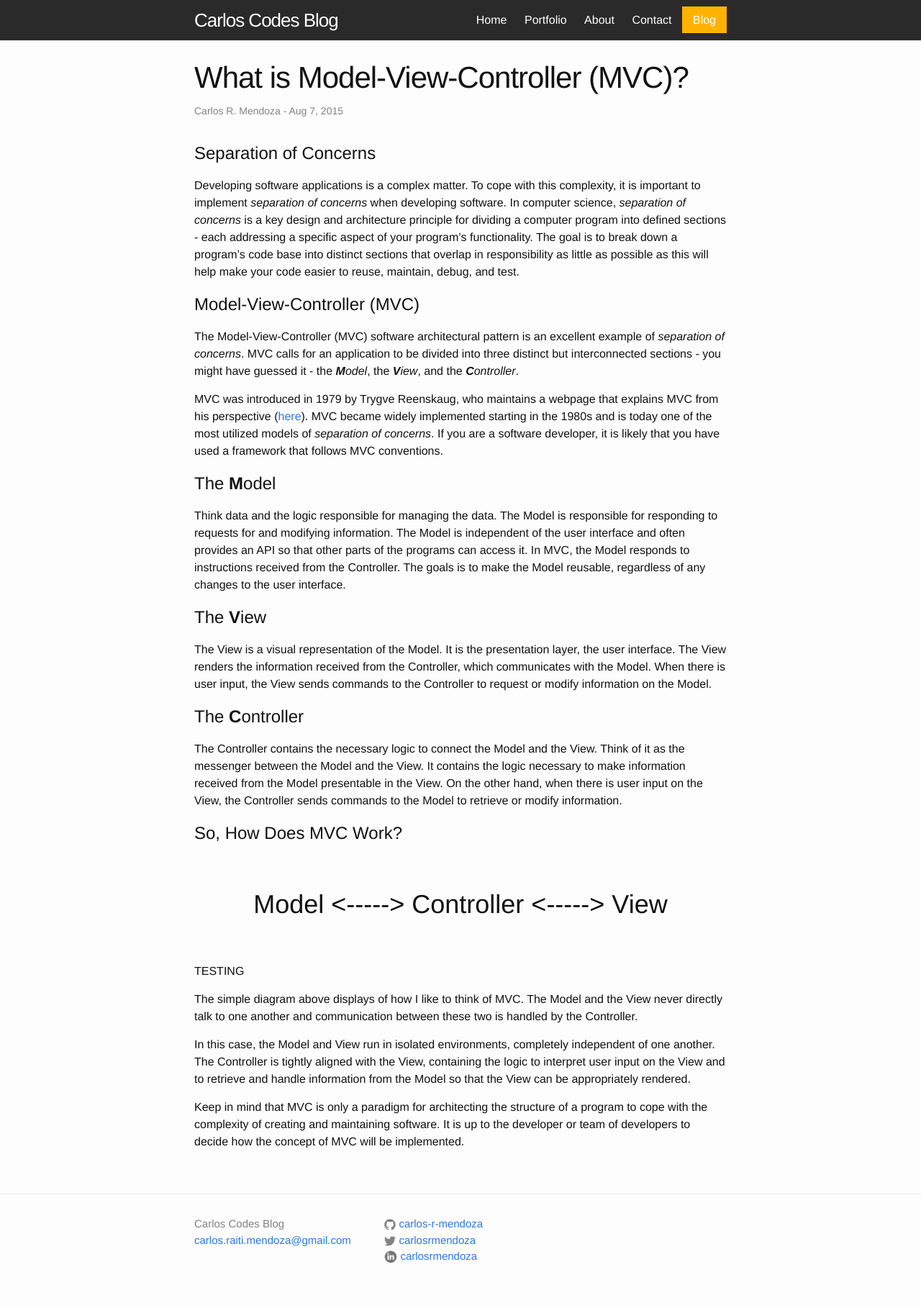
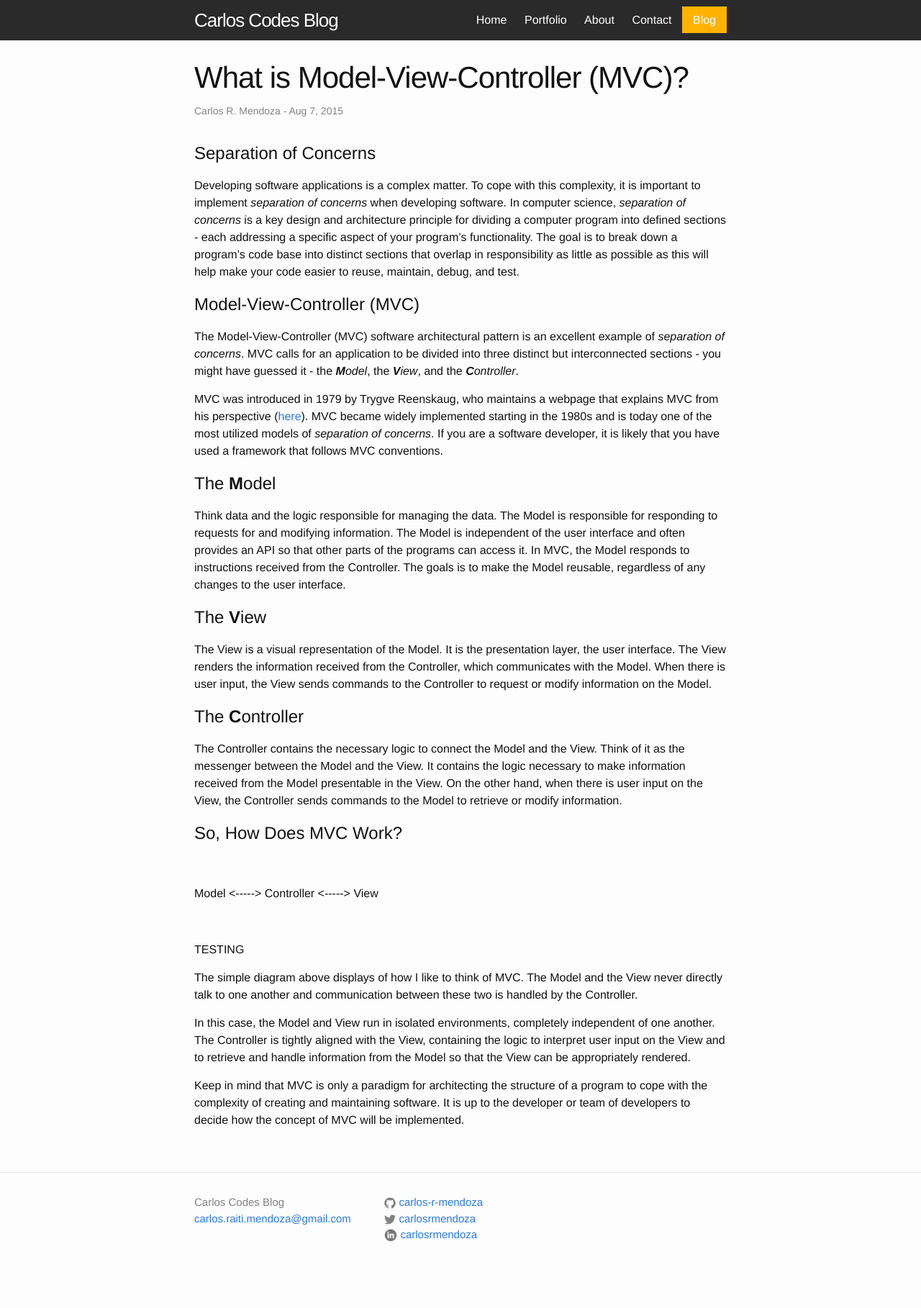
Before and after one commit to carlos-r-mendoza/Blog, a Jekyll site: the page built from _posts/2015-08-07-what-is-mvc.markdown, in a window 1280 px wide. Shown: the whole page at 72% size. Built offline with Jekyll 4.4.1, drawn with Linux system fonts in a browser that asks for light colours; comment, search, counter and statistics services are not loaded; after the commit the page ends 1788 px from its top, so only the background shows below that.

Commit message:
New post: What is MVC?

```diff
--- a/_posts/2015-08-07-what-is-mvc.markdown
+++ b/_posts/2015-08-07-what-is-mvc.markdown
@@ -30,7 +30,7 @@ The Controller contains the necessary logic to connect the Model and the View. T
 # So, How Does MVC Work?
 
 <br>
-<p style="font-size: 36px; text-align: center;">Model <-----> Controller <-----> View</p>
+<p>Model <-----> Controller <-----> View</p>
 <br>
 
 <p>TESTING</p>
```
